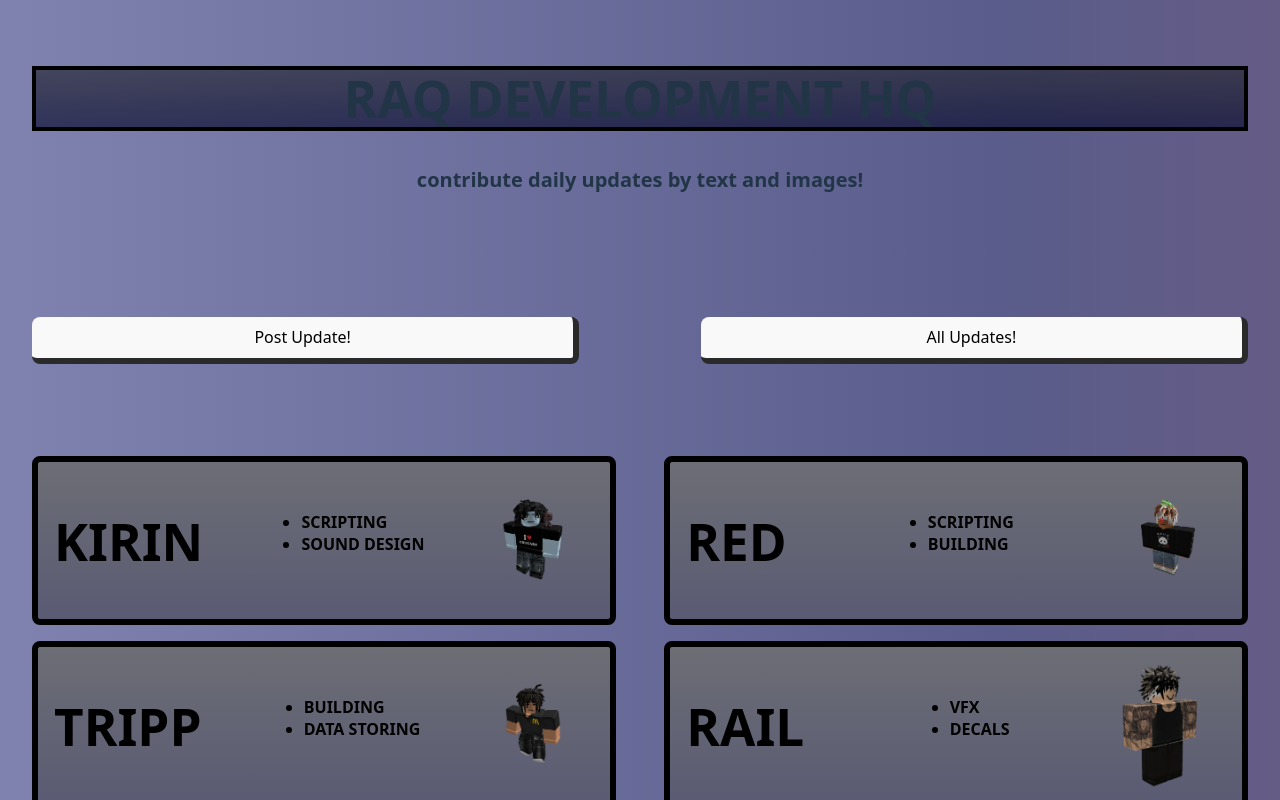
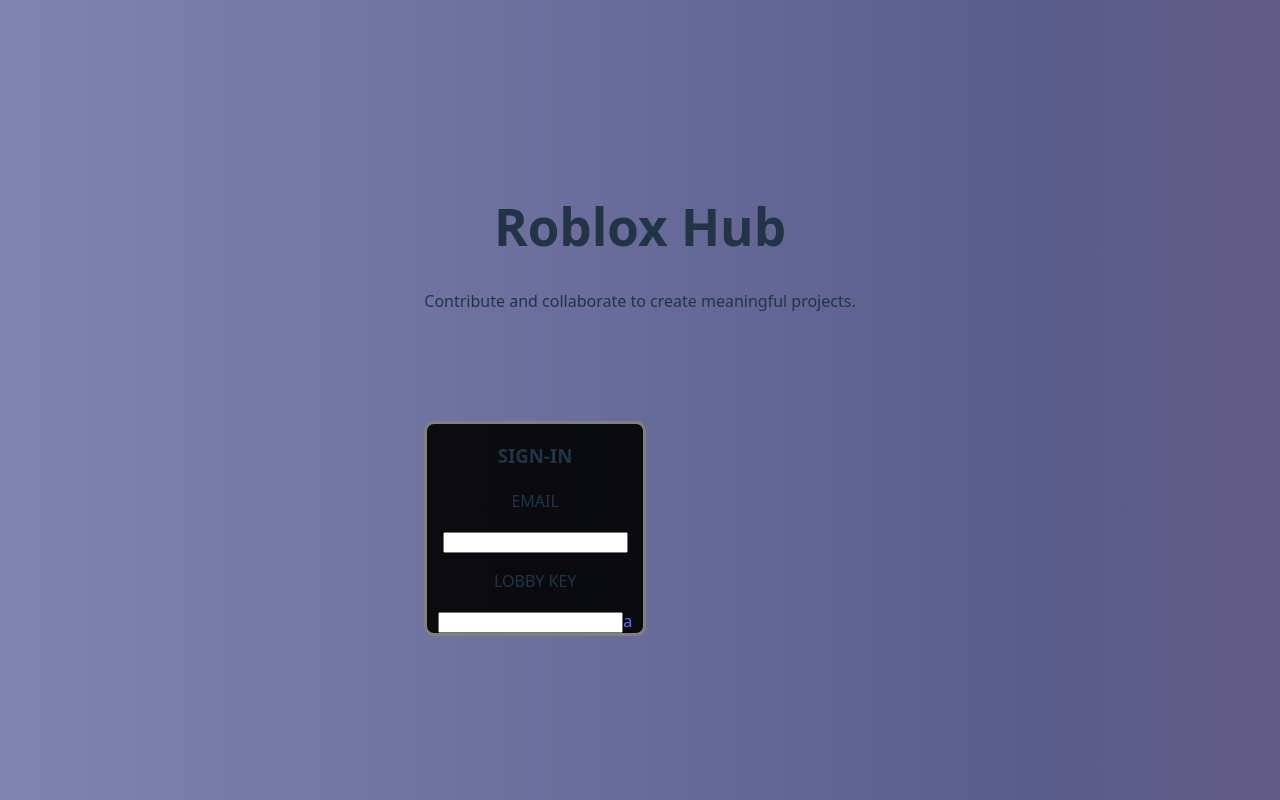
Before and after one commit to REdR0bbin2E/UpdateWebsite, a React (Vite) app in the folder Roblox-Daily-Updates/: page / in a window 1280 px wide. Shown: the top 800 px of the page. Built offline with nearby package versions, Linux system fonts and the light colour scheme.

Commit message:
dont wanna talk abt it

```diff
--- /dev/null
+++ b/Roblox-Daily-Updates/src/Login.jsx
@@ -0,0 +1,59 @@
+
+import { useState, useRef, useEffect } from 'react'
+import reactLogo from './assets/react.svg'
+import viteLogo from '/vite.svg'
+import './App.css'
+
+import { animate, AnimatePresence, motion, scale } from 'framer-motion'
+
+function Login() {
+
+
+
+
+    return (
+        <>
+
+
+
+            <h1 style={{ fontWeight: "bolder" }}>Roblox Hub</h1>
+            <p style={{ marginBottom: "25%", }}>Contribute and collaborate to create meaningful projects.</p>
+
+
+
+
+
+
+
+
+
+
+            <motion.div style={{ justifyContent: "center", alignItems: "center", background: "rgba(0,0,0,0.9)", height: "100%", width: "50%", border: "3px solid grey", borderRadius: 10 }}>
+                <h3>SIGN-IN</h3>
+
+
+                <p>EMAIL</p>
+                <input placeholder=''></input>
+
+
+
+
+                <p>LOBBY KEY</p>
+                <input placeholder=''></input>
+
+                <a>a</a>
+
+
+            </motion.div>
+
+
+
+
+        </>
+    )
+
+
+
+}
+
+export default Login;
--- a/Roblox-Daily-Updates/src/main.jsx
+++ b/Roblox-Daily-Updates/src/main.jsx
@@ -6,9 +6,10 @@
 import { createRoot } from 'react-dom/client'
 import './index.css'
 import App from './App.jsx'
+import Login from './Login.jsx'
 
 createRoot(document.getElementById('root')).render(
   <StrictMode>
-    <App />
+    <Login /> {/* Once finished with login screen switch back to app*/}
   </StrictMode>,
 )
```
